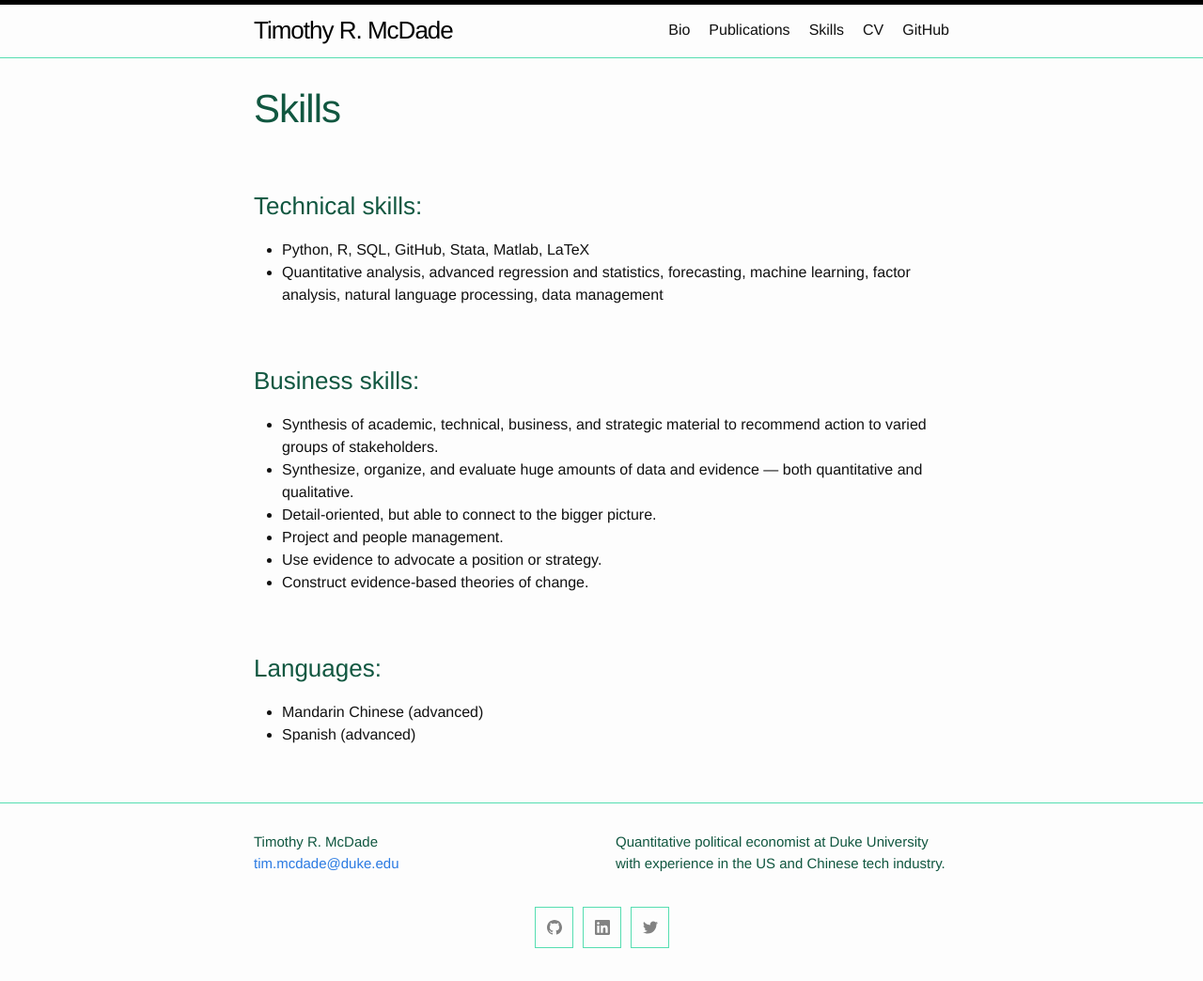
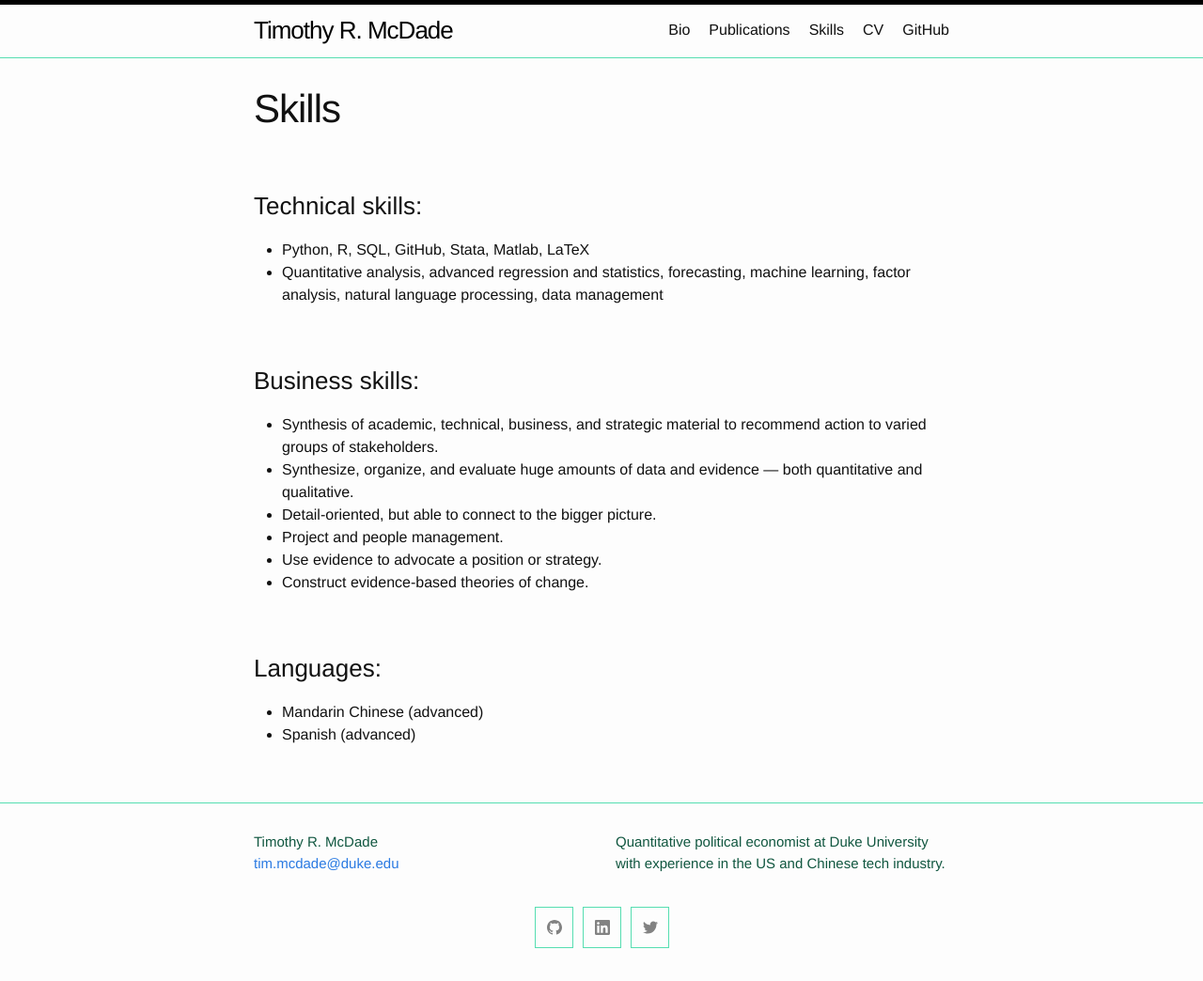
Before and after one commit to trmcdade/trmcdade.github.io, a Jekyll site: the page built from skills.md, in a window 1280 px wide. Shown: the whole page at 94% size. Built offline with Jekyll 4.4.1, drawn with Linux system fonts in a browser that asks for light colours; our own code applies the rules of GitHub Pages for plain Markdown files.

Commit message:
Update _base.scss

```diff
--- a/_sass/minima/_base.scss
+++ b/_sass/minima/_base.scss
@@ -105,7 +105,7 @@ li {
 h1, h2, h3, h4, h5, h6 {
   font-weight: $base-font-weight;
   font-family: $heading-family; //comment this one out if you want
-  color: $brand-color; //comment this one out if you want
+  // color: $brand-color; //comment this one out if you want
 }
 
 /**
```
